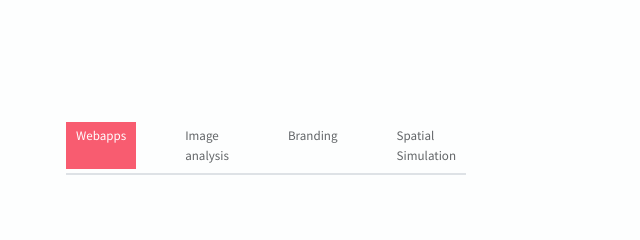
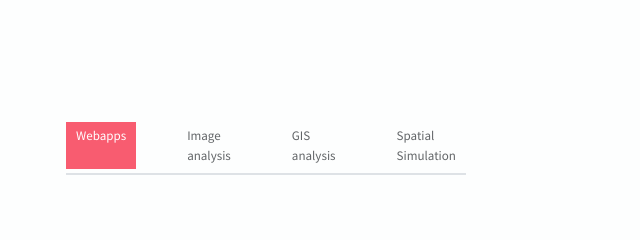
Before and after one commit to ruchira-ekanayaka/portfolio, a website: page index.html in a window 1280 px wide. Shown: the part 3080-3320 px from the top of the page, 374-1014 px from the left. Drawn offline with Linux system fonts and the light colour scheme; some packages are replaced by stand-ins of ours.

Commit message:
Update index.html

```diff
--- a/index.html
+++ b/index.html
@@ -460,7 +460,7 @@
                         Image analysis
                     </a>
                     <a href="#" data-filter=".branding">
-                        Branding
+                        GIS analysis
                     </a>
                     <a href="#" data-filter=".web">
                         Spatial Simulation
```
